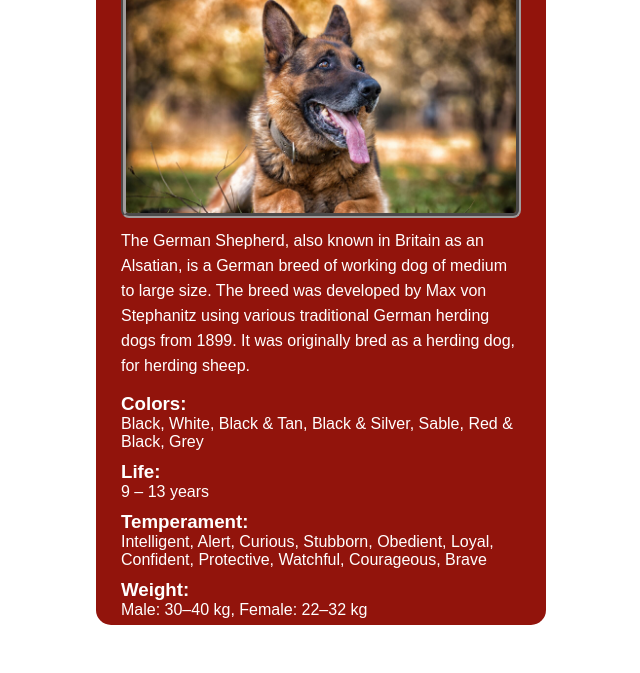
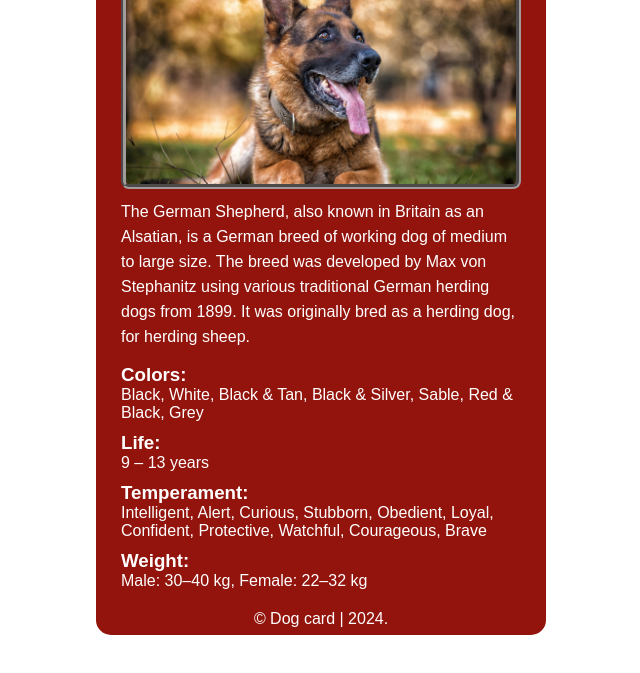
Before and after one commit to Samsonamobi/animal-card, a plain HTML site: page ANIMAL CARD/index.html in a window 1280 px wide. Shown: the part 115-788 px from the top of the page, without its empty margins (319-959 px from the left). Drawn offline with Linux system fonts and the light colour scheme.

Commit message:
Added a footer.

```diff
--- a/ANIMAL CARD/index.html
+++ b/ANIMAL CARD/index.html
@@ -4,7 +4,7 @@
     <meta charset="UTF-8">
     <meta name="viewport" content="width=device-width, initial-scale=1.0">
     <title>Animal Trading Card</title>
-    <link rel="stylesheet" href="style.css">
+    <link rel="stylesheet" href="main.css">
 </head>
 <body>
     <!-- main container -->
@@ -29,6 +29,9 @@
 
             <div class="weight"><h3>Weight:</h3> Male:     30–40 kg, Female: 22–32 kg</div>
         </section>
+
+        <!-- footer -->
+        <footer> &copy Dog card | 2024.</footer>
     </main>
 </body>
 </html>
--- a/ANIMAL CARD/style.css
+++ b/ANIMAL CARD/main.css
@@ -18,7 +18,7 @@ body{
 .container{
     display: flex;
     width: 450px;
-    height: 720px;
+    height: 730px;
     border-radius: 15px;
     flex-direction: column;
     align-items: center;
@@ -73,4 +73,12 @@ body{
 
 .container .weight{
     color: #fff;
+    margin-bottom: 10px;
 }
+
+/* footer */
+footer{
+    display: flex;
+    color: #fff;
+    padding-top: 50px;
+}
```
